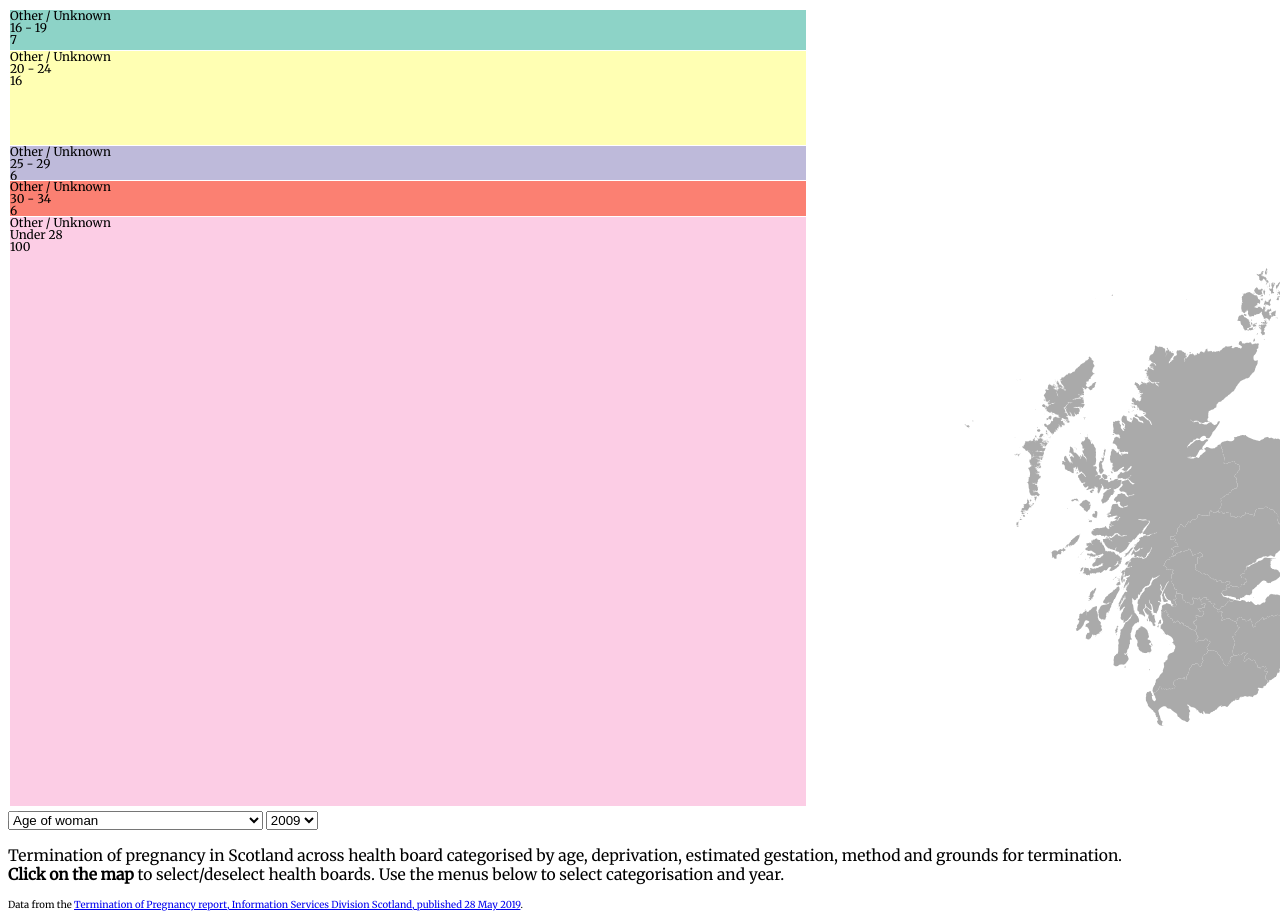
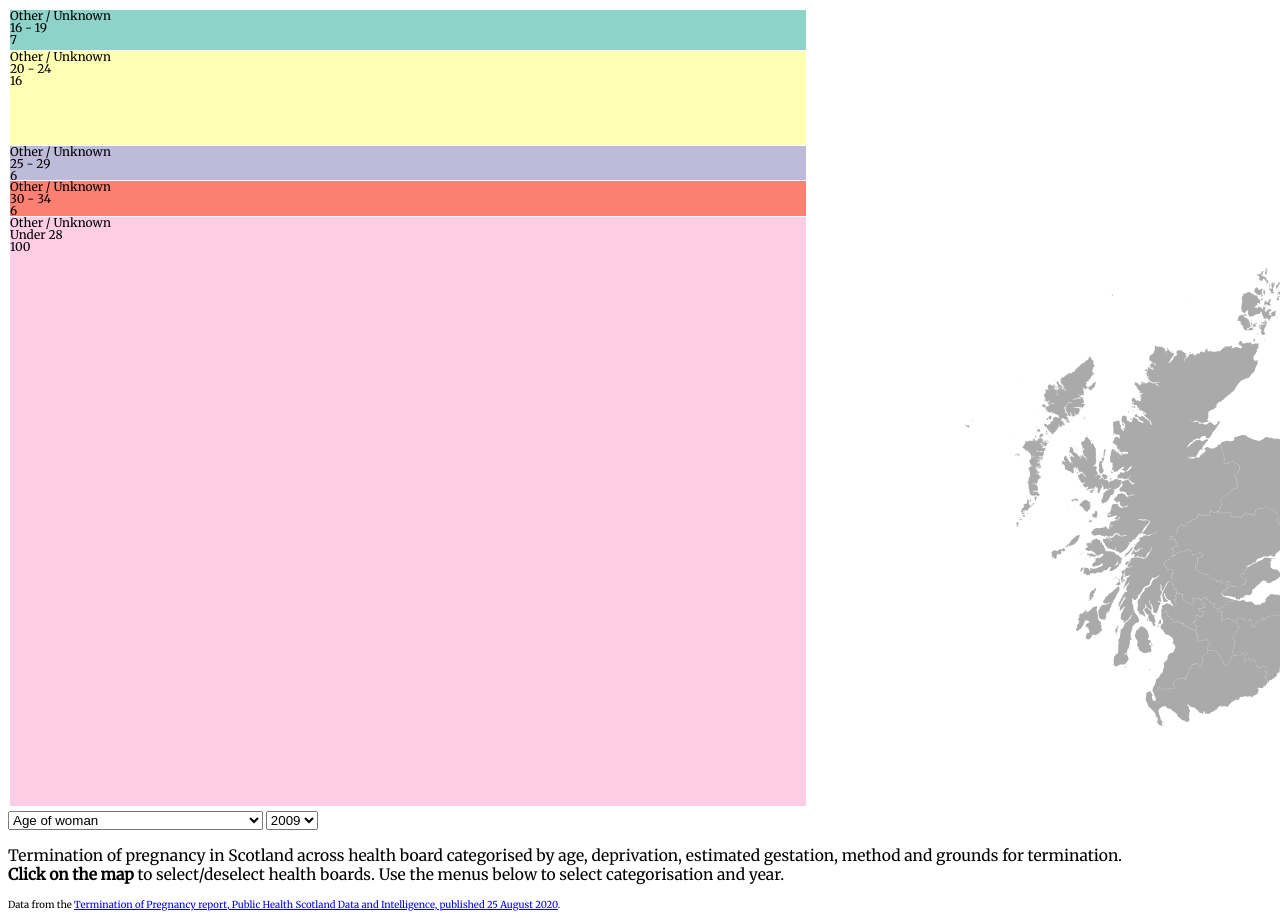
Before and after one commit to stuwilmur/termination-marimekko, a plain HTML site: page index.html in a window 1280 px wide. Shown: the top 921 px of the page. Drawn offline with nearby package versions, Linux system fonts and the light colour scheme.

Commit message:
Update link to data

```diff
--- a/index.html
+++ b/index.html
@@ -59,7 +59,7 @@ body {
 <select id="yearButton"></select>
 </div>
 <p class="caption">Termination of pregnancy in Scotland across health board categorised by age, deprivation, estimated gestation,  method and grounds for termination.<br /><strong>Click on the map</strong> to select/deselect health boards. Use the menus below to select categorisation and year.</p>
-<p class="subcaption">Data from the <a href="https://www.isdscotland.org/Health-Topics/Sexual-Health/Publications/2019-05-28/2019-05-28-Terminations-2018-Report.pdf">Termination of Pregnancy report, Information Services Division Scotland, published 28 May 2019</a>.</p>
+<p class="subcaption">Data from the <a href="https://beta.isdscotland.org/find-publications-and-data/population-health/sexual-health/termination-of-pregnancy-statistics/">Termination of Pregnancy report, Public Health Scotland Data and Intelligence, published 25 August 2020</a>.</p>
 <script>
 
 var width = 800;
```
